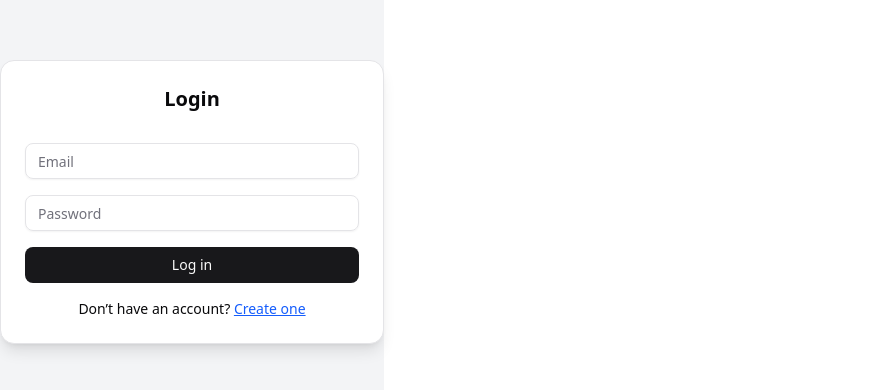
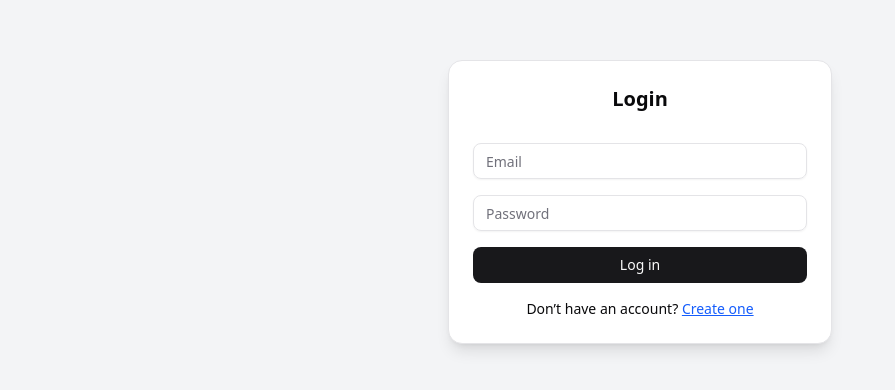
Before and after one commit to saivarshith67/lms-proj, a React (Vite) app: page / in a window 1280 px wide. Shown: the part 198-588 px from the top of the page, without its empty margins (0-895 px from the left). Built offline with nearby package versions, Linux system fonts and the light colour scheme.

Commit message:
login and sign up centered

```diff
--- a/src/pages/Login.tsx
+++ b/src/pages/Login.tsx
@@ -37,13 +37,12 @@ export default function Login() {
                 return setError(profileError?.message || "No role found for this user");
             }
 
-            // Redirect based on role
             navigate(profile.role === "teacher" ? "/teacher" : "/student");
         }
     };
 
     return (
-        <div className="min-h-screen flex items-center justify-center bg-gray-100">
+        <div className="w-screen h-screen flex items-center justify-center bg-gray-100">
             <Card className="w-96 shadow-lg">
                 <CardHeader>
                     <CardTitle className="text-center text-xl font-semibold">Login</CardTitle>
@@ -80,7 +79,6 @@ export default function Login() {
                     </p>
                 </CardContent>
             </Card>
-
         </div>
     );
 }
--- a/src/pages/Signup.tsx
+++ b/src/pages/Signup.tsx
@@ -33,7 +33,6 @@ export default function Signup() {
             return setError("User signup failed");
         }
 
-        // Insert profile into 'profiles' table
         const { error: profileInsertError } = await supabase.from("profiles").insert({
             id: user.id,
             email,
@@ -45,13 +44,12 @@ export default function Signup() {
             return setError(profileInsertError.message);
         }
 
-        // Redirect to login
         navigate("/");
     };
 
     return (
-        <div className="min-h-screen flex items-center justify-center bg-gray-100">
-            <Card className="w-96 shadow-lg">
+        <div className="w-screen h-screen flex items-center justify-center bg-gray-50">
+            <Card className="w-full max-w-md shadow-lg rounded-xl border">
                 <CardHeader>
                     <CardTitle className="text-center text-xl font-semibold">Sign Up</CardTitle>
                 </CardHeader>
@@ -95,7 +93,10 @@ export default function Signup() {
 
                         <div>
                             <Label>Role</Label>
-                            <Select value={role} onValueChange={(value: string) => setRole(value as "student" | "teacher")}>
+                            <Select
+                                value={role}
+                                onValueChange={(value: string) => setRole(value as "student" | "teacher")}
+                            >
                                 <SelectTrigger className="w-full">
                                     <SelectValue placeholder="Select Role" />
                                 </SelectTrigger>
@@ -106,7 +107,9 @@ export default function Signup() {
                             </Select>
                         </div>
 
-                        <Button type="submit" className="w-full">Create Account</Button>
+                        <Button type="submit" className="w-full">
+                            Create Account
+                        </Button>
                     </form>
 
                     <p className="text-sm text-center mt-4">
```
